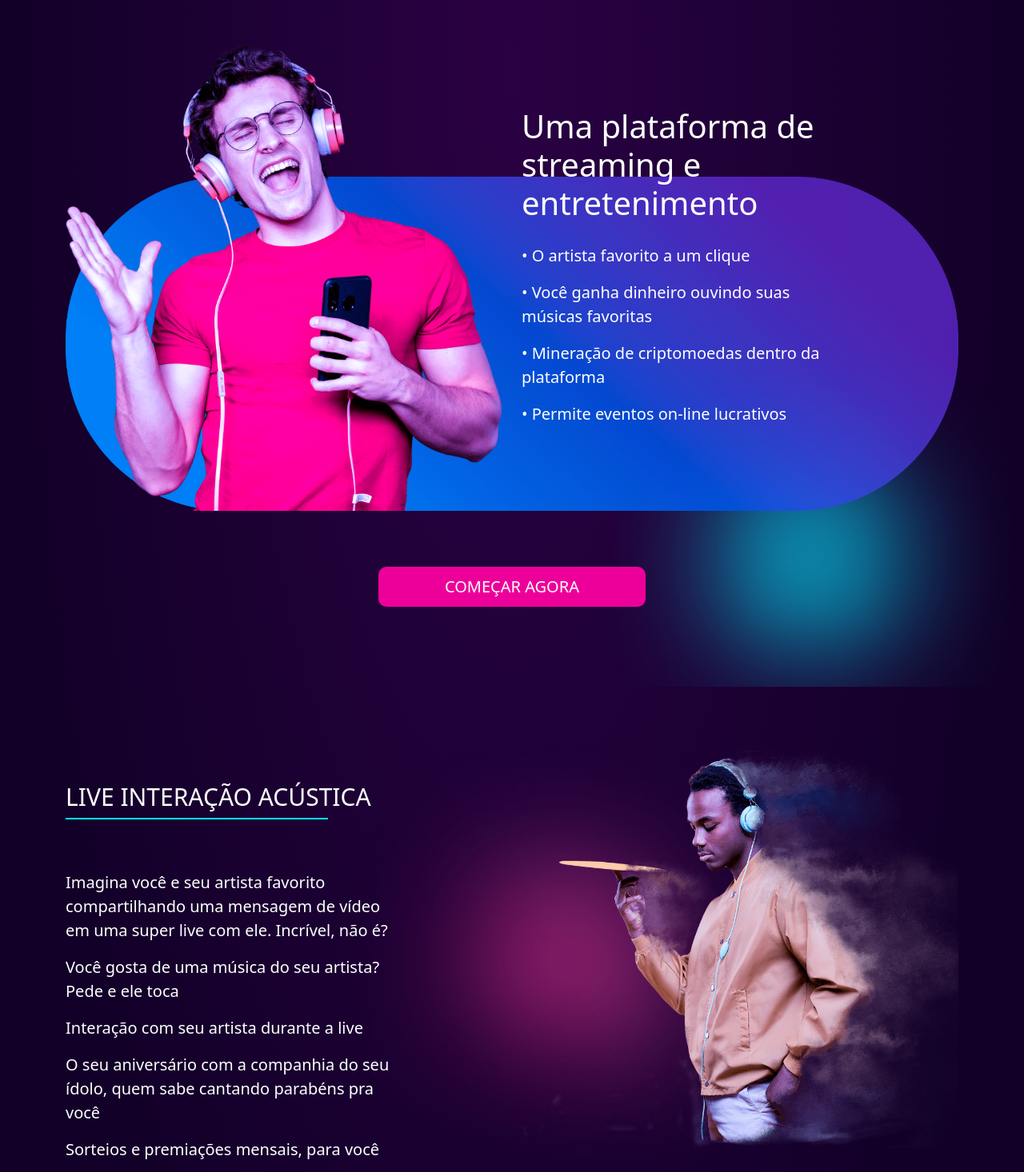
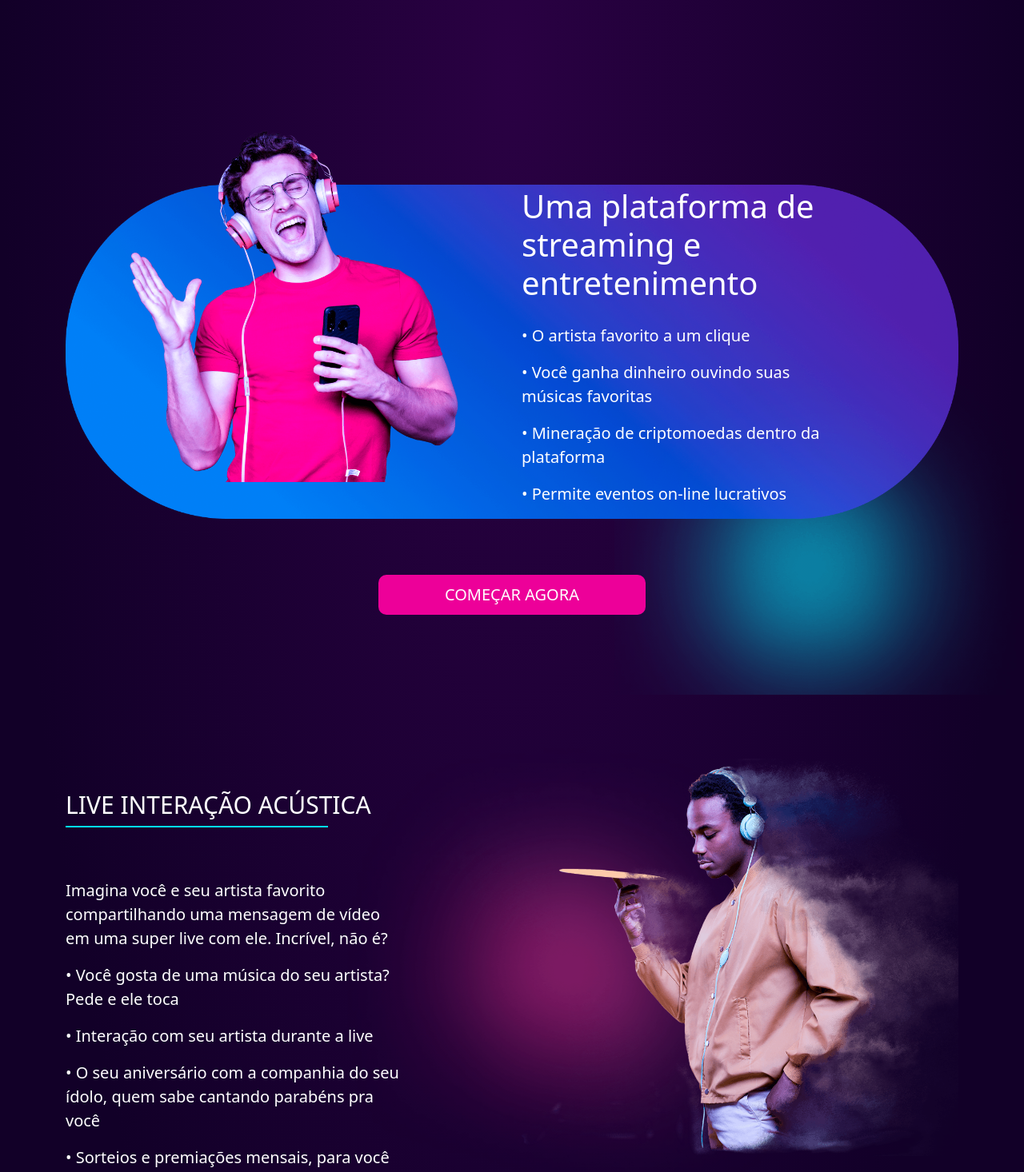
Before and after one commit to Fileroxx/LiveMuzic, a plain HTML site: page index.html in a window 1280 px wide. Shown: the part 1980-3446 px from the top of the page at 80% size. Drawn offline with nearby package versions, Linux system fonts and the light colour scheme.

Commit message:
Mudanças

```diff
--- a/css/estilo.css
+++ b/css/estilo.css
@@ -117,7 +117,6 @@ nav .acessar {
 }
 
 #streaming .imagem img {
-  margin-top: -2em;
 }
 
 #streaming .titulo h3 {
@@ -286,6 +285,11 @@ nav .acessar {
     background-size: 35%;
     background-position-x: 22%;
   }
+
+  #streaming img {
+    width: 80%;
+    padding-left: 4em;
+  }
 }
 
 @media screen and (min-width: 1200px) and (max-width: 1366px) {
@@ -314,12 +318,13 @@ nav .acessar {
   }
 
   #streaming img {
-    width: 100%;
-    padding-top: 2em;
+    width: 90%;
+    padding-top: 6.8em;
+    padding-left: 5em;
   }
 
   #streaming .titulo h3 {
-    margin-top: 2em;
+    margin-top: 4.5em;
     padding-right: 1em;
   }
 
--- a/index.html
+++ b/index.html
@@ -242,21 +242,21 @@
                             </p>
 
                             <p>
-                                Você gosta de uma música do seu artista?
+                                • Você gosta de uma música do seu artista?
                                 Pede e ele toca
                             </p>
 
                             <p>
-                                Interação com seu artista durante a live
+                                • Interação com seu artista durante a live
                             </p>
 
                             <p>
-                                O seu aniversário com a companhia do seu ídolo,
+                                • O seu aniversário com a companhia do seu ídolo,
                                 quem sabe cantando parabéns pra você
                             </p>
 
                             <p>
-                                Sorteios e premiações mensais, para você
+                                • Sorteios e premiações mensais, para você
                             </p>
 
                         </div>
```
